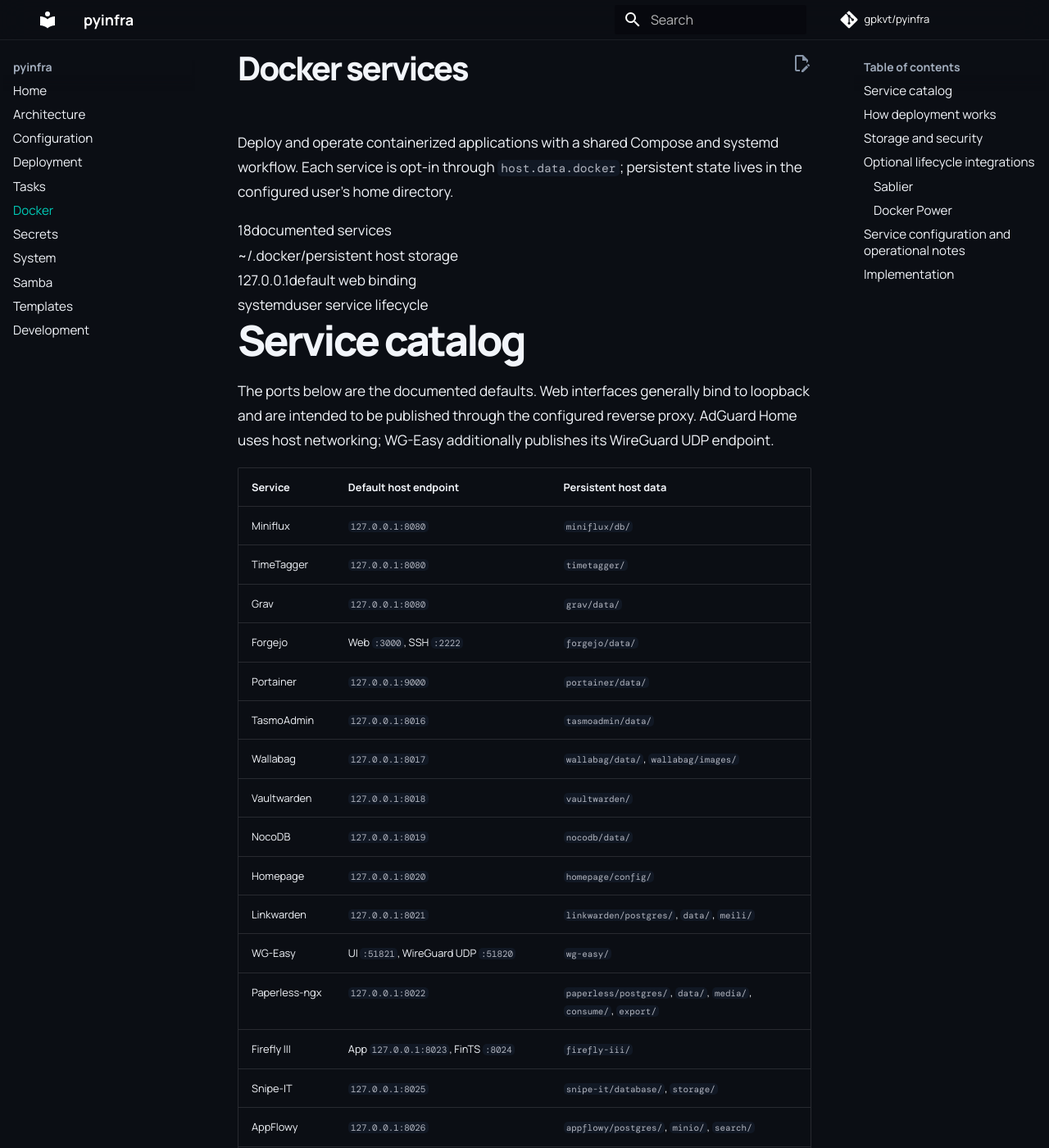
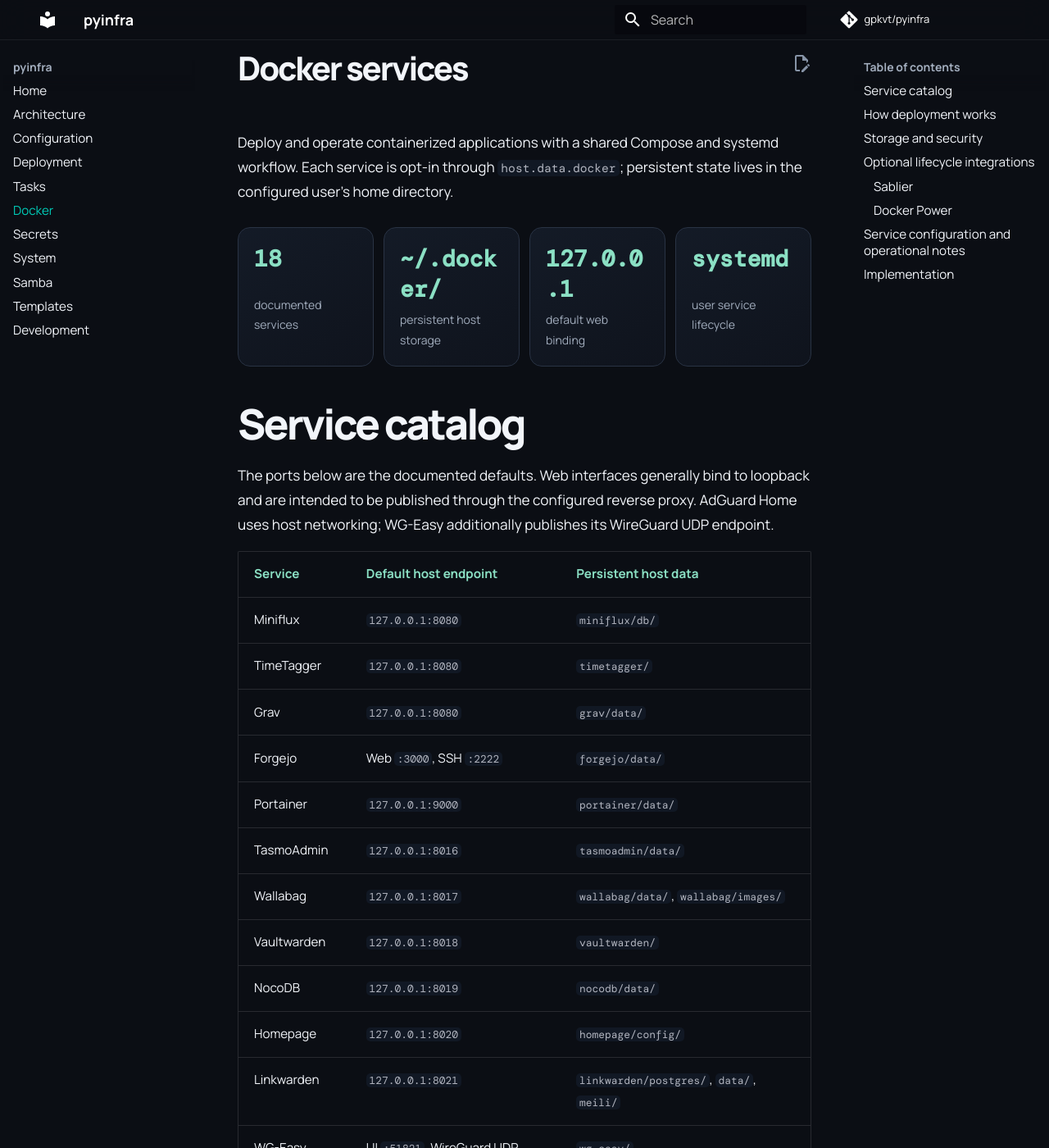
Before and after one commit to gpkvt/pyinfra, an MkDocs documentation site: the page built from docs/docker.md, in a window 1280 px wide and 1400 px high. Shown: the whole window at 82% size. Built offline with MkDocs 1.6.1 and Material for MkDocs 9.7.7, drawn with Linux system fonts in a browser that asks for light colours; comment, search, counter and statistics services are not loaded.

Commit message:
Style Docker documentation overview

```diff
--- a/docs/stylesheets/extra.css
+++ b/docs/stylesheets/extra.css
@@ -192,3 +192,27 @@ code, pre, .mono { font-family: "DM Mono", ui-monospace, monospace; }
 @media (prefers-reduced-motion: reduce) {
   *, *:before, *:after { scroll-behavior: auto !important; transition-duration: .01ms !important; animation-duration: .01ms !important; animation-iteration-count: 1 !important; }
 }
+
+/* Docker guide: compact metrics, service tables and workflow cards. */
+.docker-stats { display: grid; grid-template-columns: repeat(4, minmax(0, 1fr)); gap: 12px; margin: 28px 0 42px; }
+.docker-stat, .docker-info-card, .docker-flow > div { min-width: 0; padding: 19px; border: 1px solid var(--landing-line); border-radius: 15px; background: linear-gradient(145deg, #192231aa, #121722aa); }
+.docker-stat { display: grid; gap: 7px; }
+.docker-stat-value { color: var(--landing-mint); font: 700 clamp(1.05rem, 2.2vw, 1.55rem) "DM Mono", monospace; overflow-wrap: anywhere; }
+.docker-stat-label { color: var(--landing-muted); font-size: .7rem; }
+.docker-flow { display: grid; grid-template-columns: repeat(4, minmax(0, 1fr)); gap: 12px; margin: 24px 0; }
+.docker-flow b, .docker-info-card b { color: var(--landing-text); font-size: .85rem; }
+.docker-flow p, .docker-info-card p { margin: 8px 0 0; color: var(--landing-muted); font-size: .76rem; line-height: 1.65; }
+.docker-info-grid { display: grid; grid-template-columns: repeat(2, minmax(0, 1fr)); gap: 12px; margin: 20px 0 28px; }
+.docker-info-card { height: 100%; }
+.md-typeset .docker-info-card code { overflow-wrap: anywhere; }
+.md-typeset table:not([class]) { display: table; width: 100%; font-size: .76rem; }
+.md-typeset table:not([class]) th { color: var(--landing-mint); }
+.md-typeset table:not([class]) td { vertical-align: top; }
+.md-typeset details { margin: 24px 0; border: 1px solid var(--landing-line); border-radius: 13px; background: #121722; }
+.md-typeset details summary { color: var(--landing-mint); font-weight: 700; }
+@media (max-width: 850px) {
+  .docker-stats, .docker-flow { grid-template-columns: repeat(2, minmax(0, 1fr)); }
+}
+@media (max-width: 550px) {
+  .docker-stats, .docker-flow, .docker-info-grid { grid-template-columns: 1fr; }
+}
```
